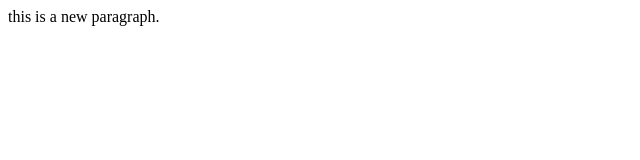
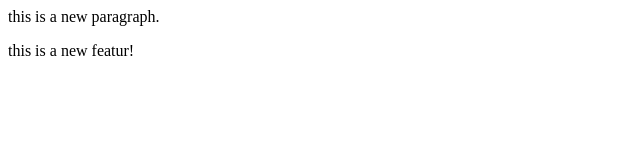
Before and after one commit to shamrozz/localRepo, a plain HTML site: page index.html in a window 1280 px wide. Shown: the whole page, without its empty margins (0-640 px from the left). Drawn offline with Linux system fonts and the light colour scheme.

Commit message:
add some new feature

```diff
--- a/index.html
+++ b/index.html
@@ -1 +1,2 @@
 <p>this is a new paragraph.</p>
+<p>this is a new featur!</p>
```
